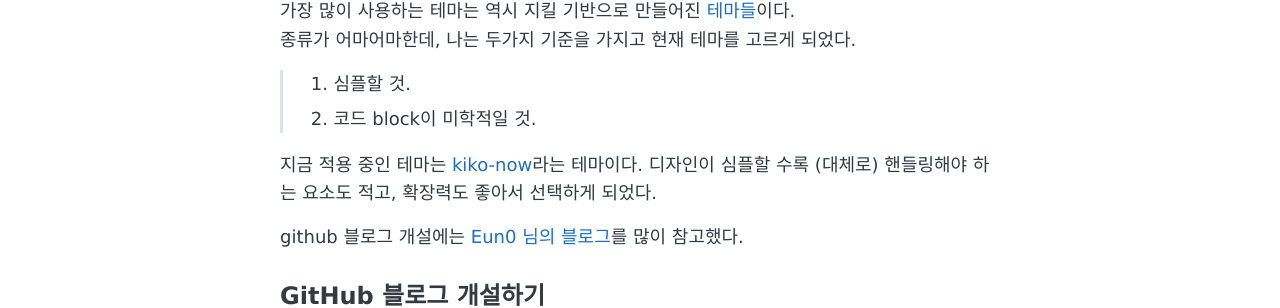
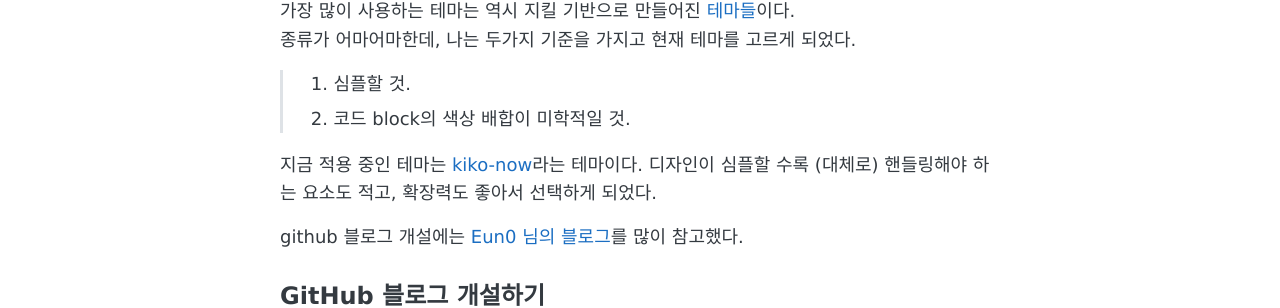
Before and after one commit to stellarway/stellarway.github.io, a Jekyll site: the page built from _posts/2019-08-24-blog.md, in a window 1280 px wide. Shown: the part 392-700 px from the top of the page. Built offline with Jekyll 4.4.1, drawn with Linux system fonts in a browser that asks for light colours; some of the changed lines change nothing that is shown.

Commit message:
_posts/2019-08-24-blog.md updated from https://stackedit.io/

```diff
--- a/_posts/2019-08-24-blog.md
+++ b/_posts/2019-08-24-blog.md
@@ -12,7 +12,7 @@ comments: true
 가장 많이 사용하는 테마는 역시 지킬 기반으로 만들어진 [테마들](http://jekyllthemes.org/)이다.
 종류가 어마어마한데, 나는 두가지 기준을 가지고 현재 테마를 고르게 되었다.
 > 1. 심플할 것.
-> 2. 코드 block이 미학적일 것.
+> 2. 코드 block의 색상 배합이 미학적일 것.
 
 지금 적용 중인 테마는 [kiko-now](https://github.com/aweekj/kiko-now)라는 테마이다.
 디자인이 심플할 수록 (대체로) 핸들링해야 하는 요소도 적고, 확장력도 좋아서 선택하게 되었다.
@@ -24,6 +24,6 @@ github 블로그 개설에는 [Eun0 님의 블로그](https://blog.naver.com/Pos
 
 
 <!--stackedit_data:
-eyJoaXN0b3J5IjpbLTE2MTU1MjA0ODUsMTY5MTM2MzcyNCwxNT
-QyOTA1MTE5XX0=
+eyJoaXN0b3J5IjpbMTM1MzExNTIwLC0xNjE1NTIwNDg1LDE2OT
+EzNjM3MjQsMTU0MjkwNTExOV19
 -->
```
